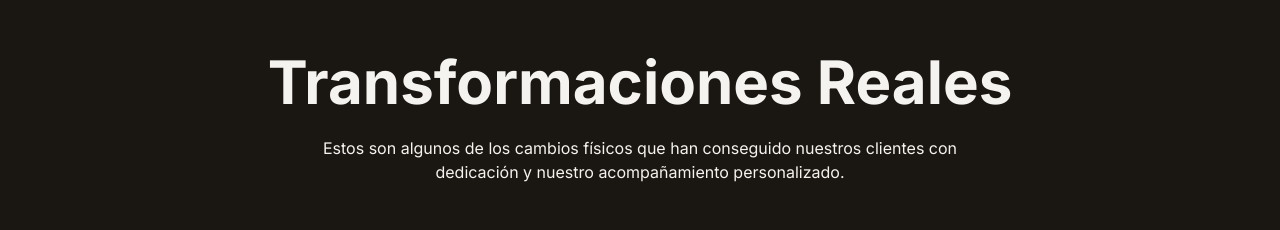
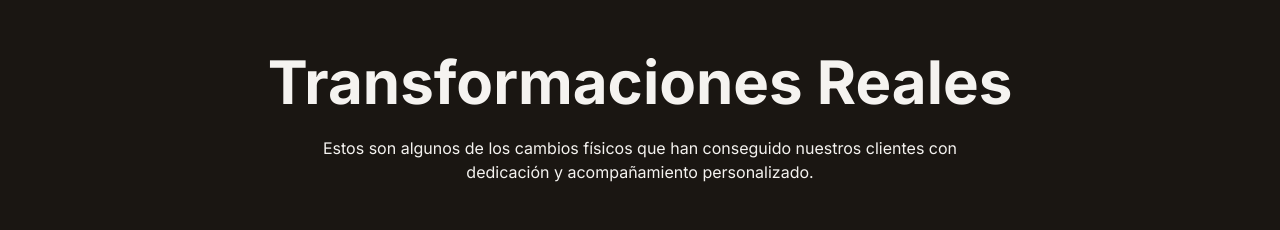
Before and after one commit to DaniGuerrero28/gueros.fit, a Next.js app: page / in a window 1280 px wide. Shown: the part 3360-3590 px from the top of the page. Built offline with nearby package versions, Linux system fonts and the light colour scheme.

Commit message:
Test change

```diff
--- a/src/app/components/TestimonialsSection.js
+++ b/src/app/components/TestimonialsSection.js
@@ -53,7 +53,7 @@ export default function TestimonialsSection() {
           Transformaciones Reales
         </h2>
         <p className="text-md text-center max-w-2xl mx-auto">
-          Estos son algunos de los cambios físicos que han conseguido nuestros clientes con dedicación y nuestro acompañamiento personalizado.
+          Estos son algunos de los cambios físicos que han conseguido nuestros clientes con dedicación y acompañamiento personalizado.
         </p>
       </div>
 
```
